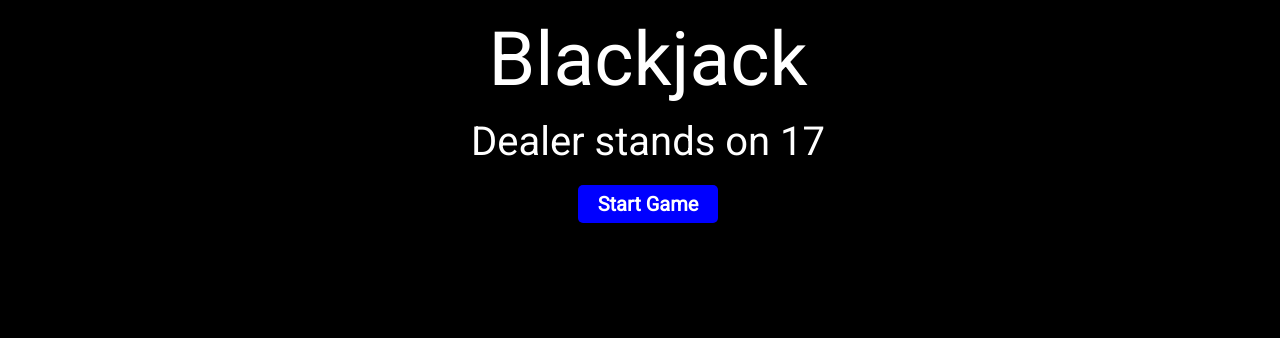
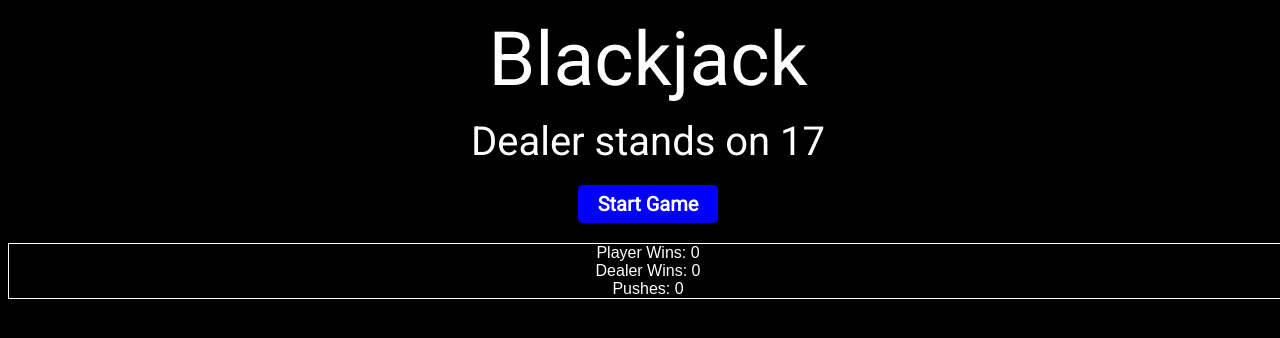
Before and after one commit to jteng1/blackjack, a React (Create React App) app: page / in a window 1280 px wide. Shown: the top 338 px of the page. Built offline with nearby package versions, Linux system fonts and the light colour scheme; no server answers.

Commit message:
added game statistics and blackjack handling

```diff
--- a/src/App.js
+++ b/src/App.js
@@ -1,9 +1,11 @@
 import React, { Component } from "react";
 import Hand from "./components/Hand.js";
+import Stats from "./components/Stats.js";
 
 export default class App extends Component {
   constructor(props) {
     super(props);
+    // Set the initial state of the application
     this.state = {
       gameStarted: false,
       playerPlaying: false,
@@ -17,7 +19,11 @@ export default class App extends Component {
       playerScore: 0,
       playerHasAce: false,
       playerBlackJack: false,
-      gameMessage: "",
+      // Game Statistics
+      playerWins: 0,
+      dealerWins: 0,
+      pushes: 0,
+      gameMessage: ""
     };
   };
 
@@ -62,7 +68,7 @@ export default class App extends Component {
         const value1 = this.returnValue(json.cards[1].value);
         const value2 = this.returnValue(json.cards[2].value);
         const value3 = this.returnValue(json.cards[3].value);
-        // Check if the player has an Ace
+        // Check if the player has two Aces first or just an Ace, or else set default state
         if (value0 === 11 && value2 === 11) {
           this.setState({
             gameStarted: true,
@@ -115,7 +121,7 @@ export default class App extends Component {
       });
   };
 
-  // When End Game is pressed a new deck is drawn
+  // When End Game is pressed a new deck is drawn, reset state to initial state
   handleEndGame() {
     fetch(`https://deckofcardsapi.com/api/deck/new/shuffle/?deck_count=6`)
     .then(res => res.json())
@@ -136,6 +142,10 @@ export default class App extends Component {
       playerScore: 0,
       playerHasAce: false,
       playerBlackJack: false,
+      // Game Statistics
+      playerWins: 0,
+      dealerWins: 0,
+      pushes: 0,
       gameMessage: ""
     });
   };
@@ -148,14 +158,11 @@ export default class App extends Component {
       this.setState({
         playerBlackJack: true,
         playerPlaying: false,
-        gameMessage: "You got a Blackjack!"
       });
-    };
-    if (this.returnValue(this.state.playerHand[1].value) === 10 && this.returnValue(this.state.playerHand[0].value) === 11) {
+    } else if (this.returnValue(this.state.playerHand[1].value) === 10 && this.returnValue(this.state.playerHand[0].value) === 11) {
       this.setState({
         playerBlackJack: true,
         playerPlaying: false,
-        gameMessage: "You got a Blackjack!"
       });
     };
 
@@ -164,14 +171,29 @@ export default class App extends Component {
       this.setState({
         dealerBlackJack: true,
         playerPlaying: false,
-        gameMessage: "Dealer got a Blackjack!"
       });
-    };
-    if (this.returnValue(this.state.dealerHand[1].value) === 10 && this.returnValue(this.state.dealerHand[0].value) === 11) {
+    } else if (this.returnValue(this.state.dealerHand[1].value) === 10 && this.returnValue(this.state.dealerHand[0].value) === 11) {
       this.setState({
         dealerBlackJack: true,
         playerPlaying: false,
-        gameMessage: "Dealer got a Blackjack!"
+      });
+    };
+
+    // Check who has blackjacks
+    if (this.state.playerBlackJack && this.state.dealerBlackJack) {
+      this.setState({
+        pushes: this.state.pushes + 1,
+        gameMessage: "Push! You both have a Blackjack!"
+      });
+    } else if (this.state.playerBlackJack) {
+      this.setState({
+        playerWins: this.state.playerWins + 1,
+        gameMessage: "Blackjack!"
+      });
+    } else if (this.state.dealerBlackJack) {
+      this.setState({
+        dealerWins: this.state.dealerWins + 1,
+        gameMessage: "Dealer has a Blackjack!"
       });
     };
   };
@@ -186,6 +208,7 @@ export default class App extends Component {
     } else if (this.state.playerScore > 21) {
       this.setState({
         playerPlaying: false,
+        dealerWins: this.state.dealerWins + 1,
         gameMessage: "You Busted!"
       });
     };
@@ -195,18 +218,22 @@ export default class App extends Component {
   checkWinner() {
     if (this.state.dealerScore > 21) {
       this.setState({
+        playerWins: this.state.playerWins + 1,
         gameMessage: "Dealer busts, you win!"
       });
     } else if (this.state.playerScore > this.state.dealerScore && this.state.playerScore <= 21) {
       this.setState({
+        playerWins: this.state.playerWins + 1,
         gameMessage: "You win!"
       });
     } else if (this.state.playerScore === this.state.dealerScore) {
       this.setState({
+        pushes: this.state.pushes + 1,
         gameMessage: "You pushed!"
       });
     } else {
       this.setState({
+        dealerWins: this.state.dealerWins + 1,
         gameMessage: "You lost!"
       });
     };
@@ -237,6 +264,7 @@ export default class App extends Component {
 
   // When player clicks STAND, execute dealer hits less than 17
   handleStandEvent = event => {
+    // If the dealer has an ace and is greater than 21, subtract 10 and set the ace flag to false, recursively call itself
     if (this.state.dealerScore > 21 && this.state.dealerHasAce) {
       this.setState({
         dealerScore: this.state.dealerScore - 10,
@@ -357,6 +385,11 @@ export default class App extends Component {
           ""
         )}
       <h3>{this.state.gameMessage}</h3>
+      <Stats
+        playerWins={this.state.playerWins}
+        dealerWins={this.state.dealerWins}
+        pushes={this.state.pushes}
+      />
       </div>
     );
   };
--- /dev/null
+++ b/src/components/Stats.js
@@ -0,0 +1,14 @@
+import React, { Component } from "react";
+
+export default class Stats extends Component {
+
+  render() {
+    return (
+      <div className="Stats">
+        <p>Player Wins: {this.props.playerWins}</p>
+        <p>Dealer Wins: {this.props.dealerWins}</p>
+        <p>Pushes: {this.props.pushes}</p>
+      </div>
+    );
+  }
+}
--- a/src/index.css
+++ b/src/index.css
@@ -112,3 +112,8 @@ p {
   width: 120px;
   margin-left: -50px;
 }
+
+.Stats {
+  border: 1px solid white;
+  color: white;
+}
```
